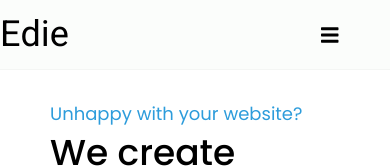
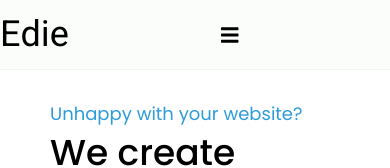
Before and after one commit to nnekasandra/edie-page, a React (Create React App) app: page / in a window 390 px wide. Shown: the top 168 px of the page. Built offline with nearby package versions, Linux system fonts and the light colour scheme.

Commit message:
removed positioning for nav button

```diff
--- a/src/App.css
+++ b/src/App.css
@@ -392,8 +392,6 @@ p.contact-footer{
   }
   .navbutton{
     display: block;
-    position: relative;
-    left: 100px;
     font-size: 20px;
   }
   nav ul li a{
@@ -453,7 +451,6 @@ p.contact-footer{
   }
   .footer{
     grid-template-columns: 1fr;
-    width: 100%;
   }
   .footer-links,
   footer .contact{
```
